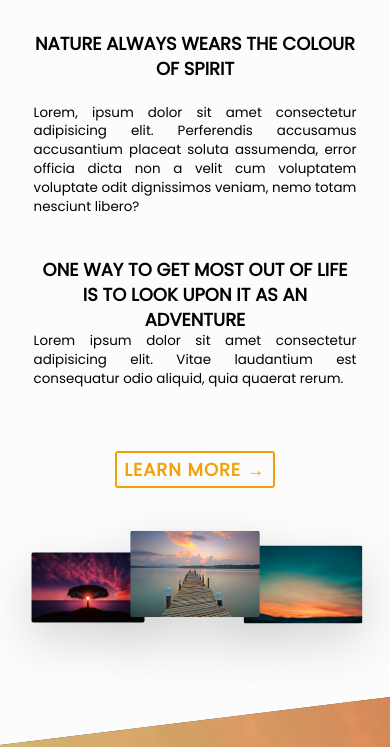
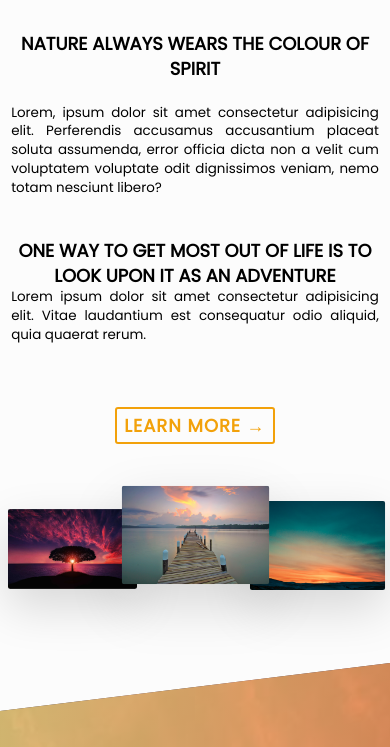
Before and after one commit to C0DERAI/Demo-1-travelife, a website with bundled scripts: page index.html in a window 390 px wide. Shown: the part 882-1629 px from the top of the page. Built offline with nearby package versions, Linux system fonts and the light colour scheme; files whose address does not match are found by name.

Commit message:
Responsivess correction and current year script added

```diff
--- a/index.html
+++ b/index.html
@@ -326,11 +326,12 @@
       </div>
       <div class="col-1-of-2">
         <p class="footer__copyright">
-          This is a demo for my portfolio. Copyright &copy; by Riwat Rai.
+          This is a demo for my portfolio. Copyright &copy; <span id="cyear"></span> by Riwat Rai.
         </p>
       </div>
     </div>
   </footer>
+  <!-- Popup section -->
   <div class="book__popup" id="popup">
     <div class="book__popup__content">
       <div class="book__popup__left">
--- /dev/null
+++ b/scripts/currentYear.js
@@ -0,0 +1,9 @@
+
+export function Cyear() {
+
+  const yspan = document.getElementById('cyear');
+  const date = new Date();
+  const year = date.getFullYear();
+
+  yspan.innerHTML = year;
+}
--- a/scripts/main.js
+++ b/scripts/main.js
@@ -1,3 +1,5 @@
 import { Mnav } from './mobilenav.js'
+import { Cyear } from './currentYear.js'
 
+Cyear();
 Mnav();
--- a/styles/components/_button.scss
+++ b/styles/components/_button.scss
@@ -199,7 +199,7 @@ a.discover__btn{
 }
 
 .book__popup .book__btn{
-  margin-top: 400px;
+  margin-top: 200px;
   padding: 1rem 4rem;
   text-transform: uppercase;
   background-image: linear-gradient(to right bottom, rgba(255, 4, 0, .9), rgba(231, 105, 21, .9)) ;
--- a/styles/components/_popup.scss
+++ b/styles/components/_popup.scss
@@ -26,6 +26,7 @@
         @include response(phone){
             margin: 0 auto;
             width: 100%;
+            height:55rem;
             display: grid;
             overflow: hidden;
         }
@@ -58,7 +59,7 @@
             background-color: rgba($white-theme,.8);
             width: 100%;
             height: auto;
-            padding: 1rem 1.1rem;
+            padding: .5rem .5rem;
         }
         @include response(tab-port){
             padding: 1.5rem 2.5rem;
@@ -99,6 +100,8 @@
         -ms-hyphens: auto;
         -webkit-hyphens:auto;
         @include response(phone){
+            height:22rem;
+            margin-bottom: 3rem;
             font-size: .5rem;
         }
         @include response(laptop){
--- a/styles/components/_story.scss
+++ b/styles/components/_story.scss
@@ -14,9 +14,9 @@
 
     }
     @include response(tab-port){
-        width: 100%;
-        padding: 4rem;
-        padding-left: 7rem;
+        width: 95%;
+        padding: 3rem;
+        padding-left: 4.5rem;
     }
     & > *{
         transform: skewX(12deg);
@@ -40,10 +40,10 @@
         overflow: hidden;
 
         @include response(phone){
+            float: none;
+            margin-bottom: 1rem;
             transform: translateX(-3rem) skewX(0deg);
-
         }
-
     }
     &__img{
         height: 100%;
--- a/styles/layouts/_grid.scss
+++ b/styles/layouts/_grid.scss
@@ -13,6 +13,9 @@
   @include response(tab-port){
     max-width: 50rem;
     padding: 0 3rem;
+  }
+  @include response(phone){
+    padding: 0 1rem;
   }
   // Clearfix
   @include clearfix;
--- a/styles/pages/_home.scss
+++ b/styles/pages/_home.scss
@@ -90,7 +90,10 @@ main{
   &__form{
     width: 51%;
     padding: 6rem;
+    @include response(phone){
+      padding: 2rem;
 
+    }
     @include response(tab-land){
       width: 70%;
     }
```
Also changed, not shown: styles/main.css, 1 other file.
